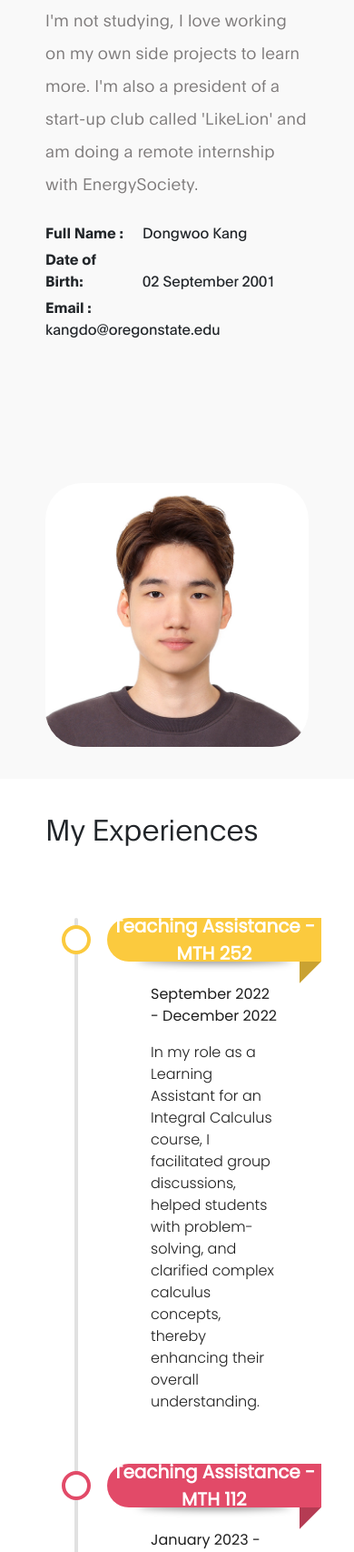
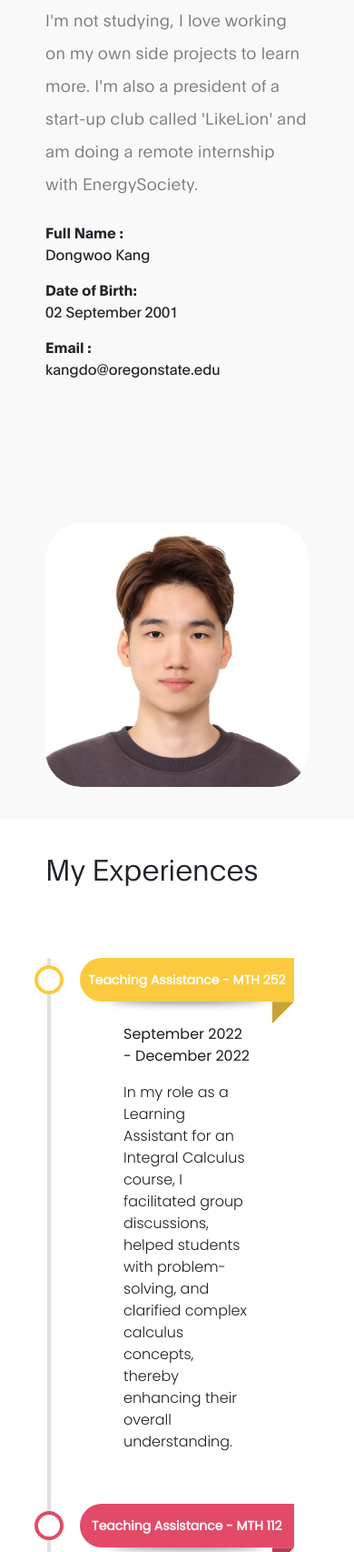
Before and after one commit to eazook10003/deploy_web, a PHP site: page / in a window 390 px wide. Shown: the part 1301-3007 px from the top of the page at 91% size. Run offline with PHP 8.4, Linux system fonts and the light colour scheme.

Commit message:
css for smaller screen

```diff
--- a/css/tooplate-ben-resume-style.css
+++ b/css/tooplate-ben-resume-style.css
@@ -909,3 +909,29 @@ h1 {
 .credits a {
   color: var(--color);
 }
+
+
+@media(max-width:420px){
+  .profile-list strong{
+    margin-right: 0px;
+    width: 100%;
+  }
+  .profile-list li {
+    margin-top: 15px;
+  }
+  .timeline{
+    position: relative;
+    right: 30px;
+  }
+  .timeline-list li .date {
+    font-size: 14px;
+  }
+
+  .item{
+    height: 720px;
+  }
+  img.ben{
+    height: 220px;
+  }
+
+}
```
